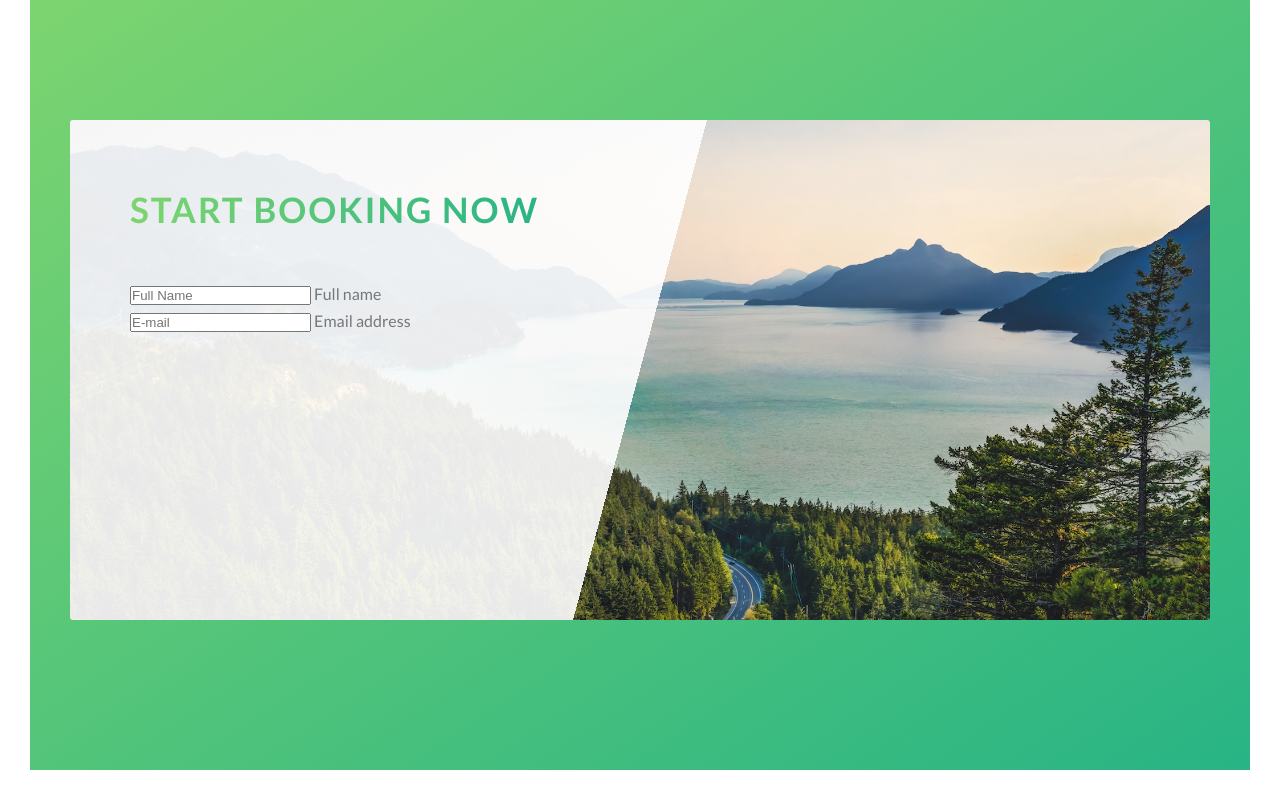
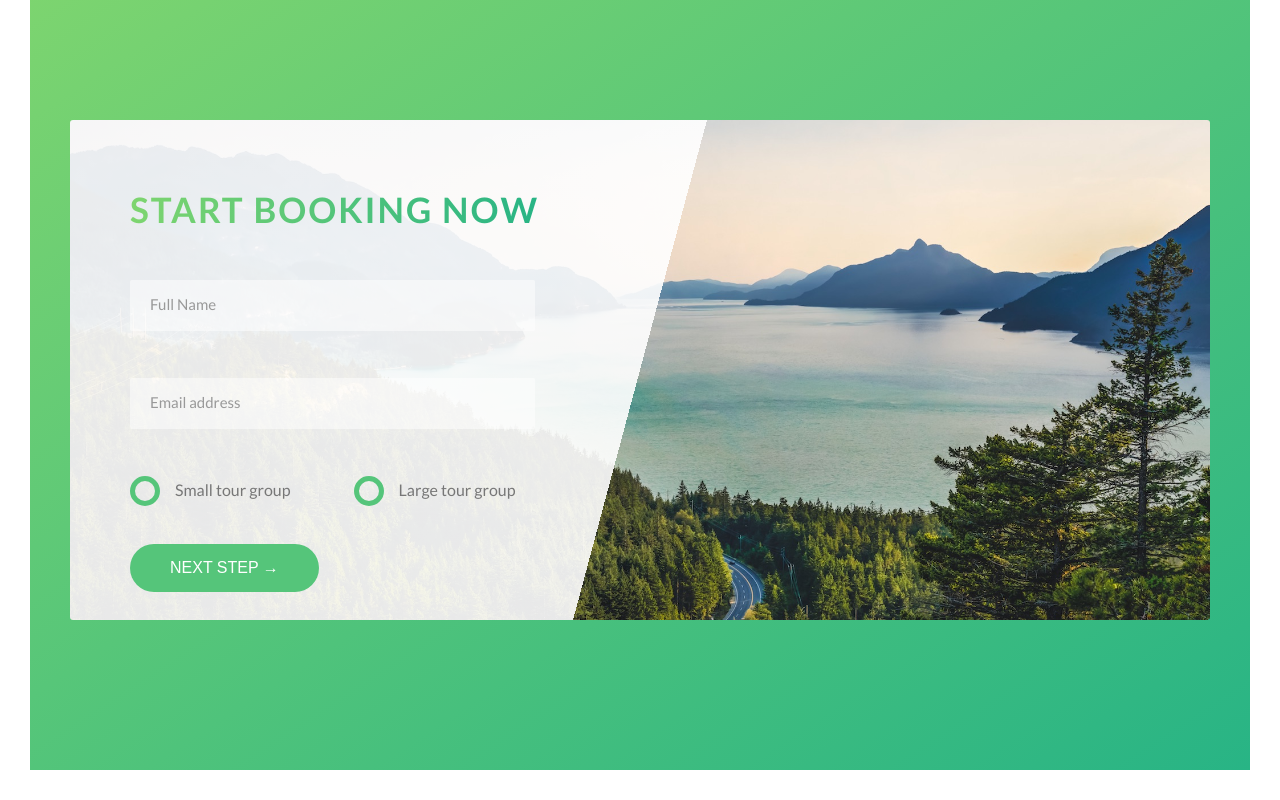
Before and after one commit to BachAmadou/tourism, a website: page index.html in a window 1280 px wide. Shown: the part 4352-5152 px from the top of the page. Drawn offline with Linux system fonts and the light colour scheme.

Commit message:
added contact form section and related style

```diff
--- a/index.html
+++ b/index.html
@@ -300,8 +300,30 @@
                                 </div>
 
                                 <div class="form__group">
-                                    <input type="email" class="form__input" placeholder="E-mail" id="email" required>
+                                    <input type="email" class="form__input" placeholder="Email address" id="email" required>
                                     <label for="email" class="form__label">Email address</label>
+                                </div>
+
+                                <div class="form__group u-margin-bottom-medium">
+                                    <div class="form__radio-group">
+                                        <input type="radio" class="form__radio-input" id="small" name="size">
+                                        <label for="small" class="form__radio-label">
+                                            <span class="form__radio-button"></span>
+                                            Small tour group</label>
+                                    </div>
+
+                                    <div class="form__radio-group">
+                                        <input type="radio" class="form__radio-input" id="large" name="size">
+                                        <label for="large" class="form__radio-label">
+                                            <span class="form__radio-button"></span>
+                                            Large tour group</label>
+                                    </div>
+                                </div>
+
+                                <div class="form__group">
+                                    <button class="btn btn--green">
+                                        Next step &rarr;
+                                    </button>
                                 </div>
                             </form>
                         </div>
--- a/sass/abstracts/_variables.scss
+++ b/sass/abstracts/_variables.scss
@@ -13,6 +13,8 @@ $color-grey-light-1: #f7f7f7;
 $color-grey-light-2: #eee;
 
 $color-grey-dark: #777;
+$color-grey-dark-2: #999;
+
 $color-white: #fff;
 $color-black: #000;
 
--- a/sass/base/_utility.scss
+++ b/sass/base/_utility.scss
@@ -1,9 +1,13 @@
-.u-center-text { text-align: center; }
+.u-center-text { text-align: center !important; }
 
 
-.u-margin-bottom-small { margin-bottom: 2rem; }
-.u-margin-bottom-medium { margin-bottom: 4rem; }
-.u-margin-bottom-big { margin-bottom: 8rem; }
+.u-center-text { text-align: center !important; }
+.u-center-text { text-align: center !important; }
+.u-center-text { text-align: center !important; }
 
-.u-margin-top-big { margin-top: 8rem; }
-.u-margin-top-huge { margin-top: 10rem; }
+.u-margin-bottom-small { margin-bottom: 2rem !important; }
+.u-margin-bottom-medium { margin-bottom: 4rem !important; }
+.u-margin-bottom-big { margin-bottom: 8rem !important; }
+
+.u-margin-top-big { margin-top: 8rem !important; }
+.u-margin-top-huge { margin-top: 10rem !important; }
--- a/sass/components/_button.scss
+++ b/sass/components/_button.scss
@@ -1,6 +1,7 @@
 
 /* this is for the button*/
 .btn {
+    &,
     &:link,
     &:visited {
       text-transform: uppercase;
@@ -11,6 +12,10 @@
       transition: all .2s;
       position: relative;
       font-size: $default-font-size;
+
+      // changes for the <button> element
+      border: none;
+      cursor: pointer;
     }
 
     &:hover {
@@ -23,7 +28,9 @@
       }
     }
 
-    &:active {
+    &:active,
+    &:hover {
+      outline: none;
       transform: translateY(-1px);
       box-shadow: 0 .5rem 1rem rgba($color-black, .2);
     }
--- a/sass/components/_form.scss
+++ b/sass/components/_form.scss
@@ -0,0 +1,95 @@
+.form {
+    &__group:not(:last-child) {
+        margin-bottom: 2rem;
+    }
+
+    &__input {
+        font-size: 1.5rem;
+        font-family: inherit;
+        color: inherit;
+        padding: 1.5rem 2rem;
+        border-radius: 2px;
+        background-color: rgba($color-white, .5);
+        border: none;
+        border-bottom: 3px solid transparent;
+        width: 90%;
+        display: block;
+        transition: all .3s;
+
+        &:focus {
+            outline: none;
+            box-shadow: 0 1rem 2rem rgba($color-black, .1);
+            border-bottom: 3px solid $color-primary;
+        }
+
+        &:focus:invalid {
+            border-bottom: 3px solid $color-secondary-dark;
+        }
+
+        &::-webkit-input-placeholder {
+            color: $color-grey-dark-2;
+        }
+    }
+
+    &__label {
+        font-size: 1.2rem;
+        font-weight: 700;
+        margin-left: 2rem;
+        margin-top: .7rem;
+        display: block;
+        transition: all .3s;
+    }
+
+    // this will allow the PLACEHOLDER TEXT to move down and up when we start typing.
+    &__input:placeholder-shown + &__label {
+        opacity: 0;
+        visibility: hidden;
+        transform: translate(-4rem);
+    }
+
+    &__radio-group {
+        width: 49%;
+        display: inline-block;
+    }
+
+    &__radio-input {
+        display: none;
+    }
+
+    &__radio-label {
+        font-size: $default-font-size;
+        cursor: pointer;
+        position: relative;
+        padding-left: 4.5rem;
+    }
+
+    &__radio-button {
+        height: 3rem;
+        width: 3rem;
+        border: 5px solid $color-primary;
+        border-radius: 50%;
+        display: inline-block;
+        position: absolute;
+        top: -.4rem;
+        left: 0;
+
+        &::after {
+            content: "";
+            display: block;
+            height: 1.3rem;
+            width: 1.3rem;
+            border-radius: 50%;
+            position: absolute;
+            top: 50%;
+            left: 50%;
+            transform: translate(-50%, -50%);
+            background-color: $color-primary;
+            opacity: 0;
+            transition: opacity .2s;
+        }
+    }
+
+    &__radio-input:checked ~ &__radio-label &__radio-button::after {
+        opacity: 1;
+    }
+}
--- a/sass/main.scss
+++ b/sass/main.scss
@@ -13,8 +13,8 @@
 @import "components/card";
 @import "components/composition";
 @import "components/feature-box";
+@import "components/form";
 @import "components/story";
-@import "components/form";
 
 @import "layout/grid";
 @import "layout/header";
```
Also changed, not shown: css/style.css.
